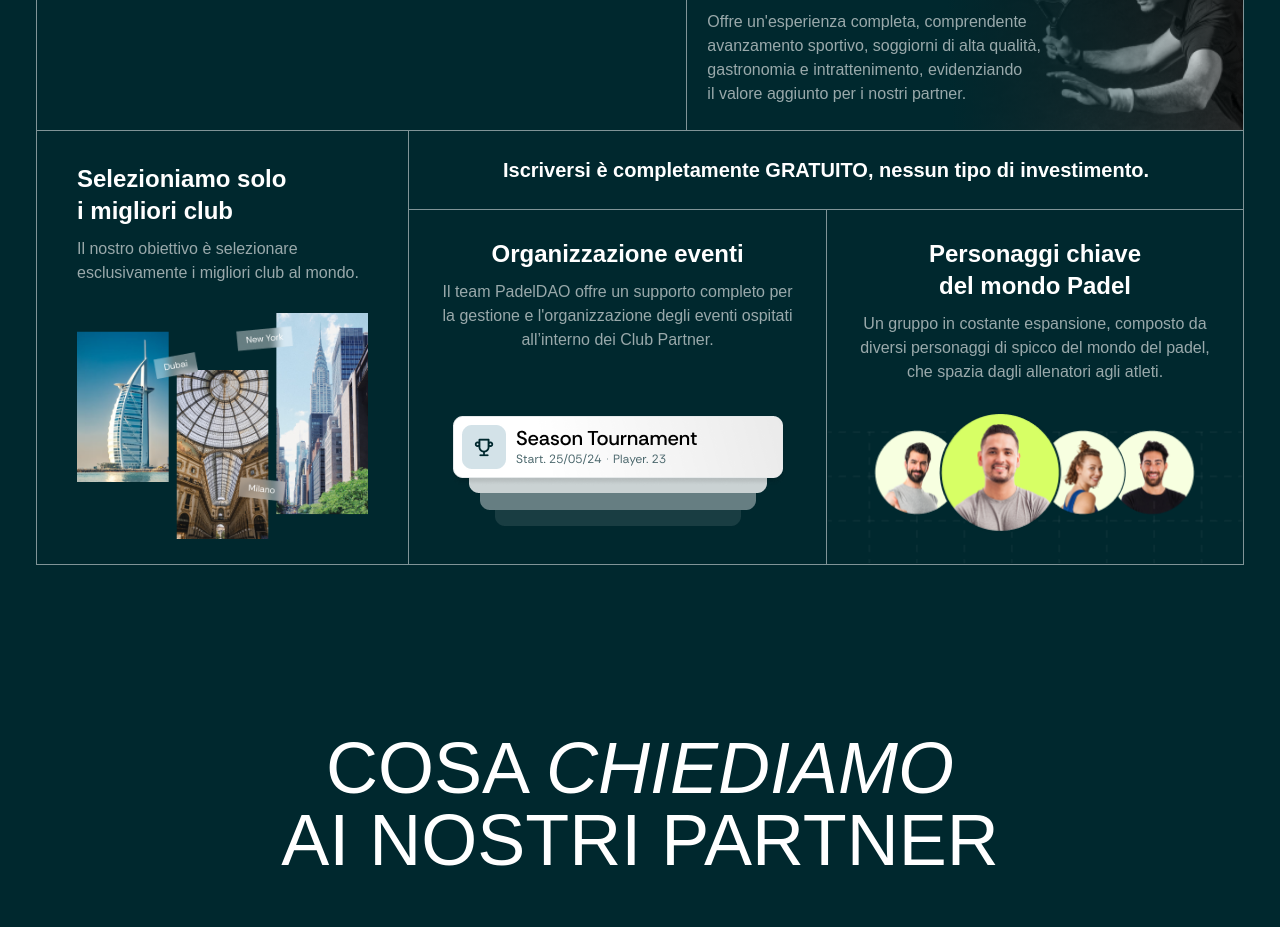
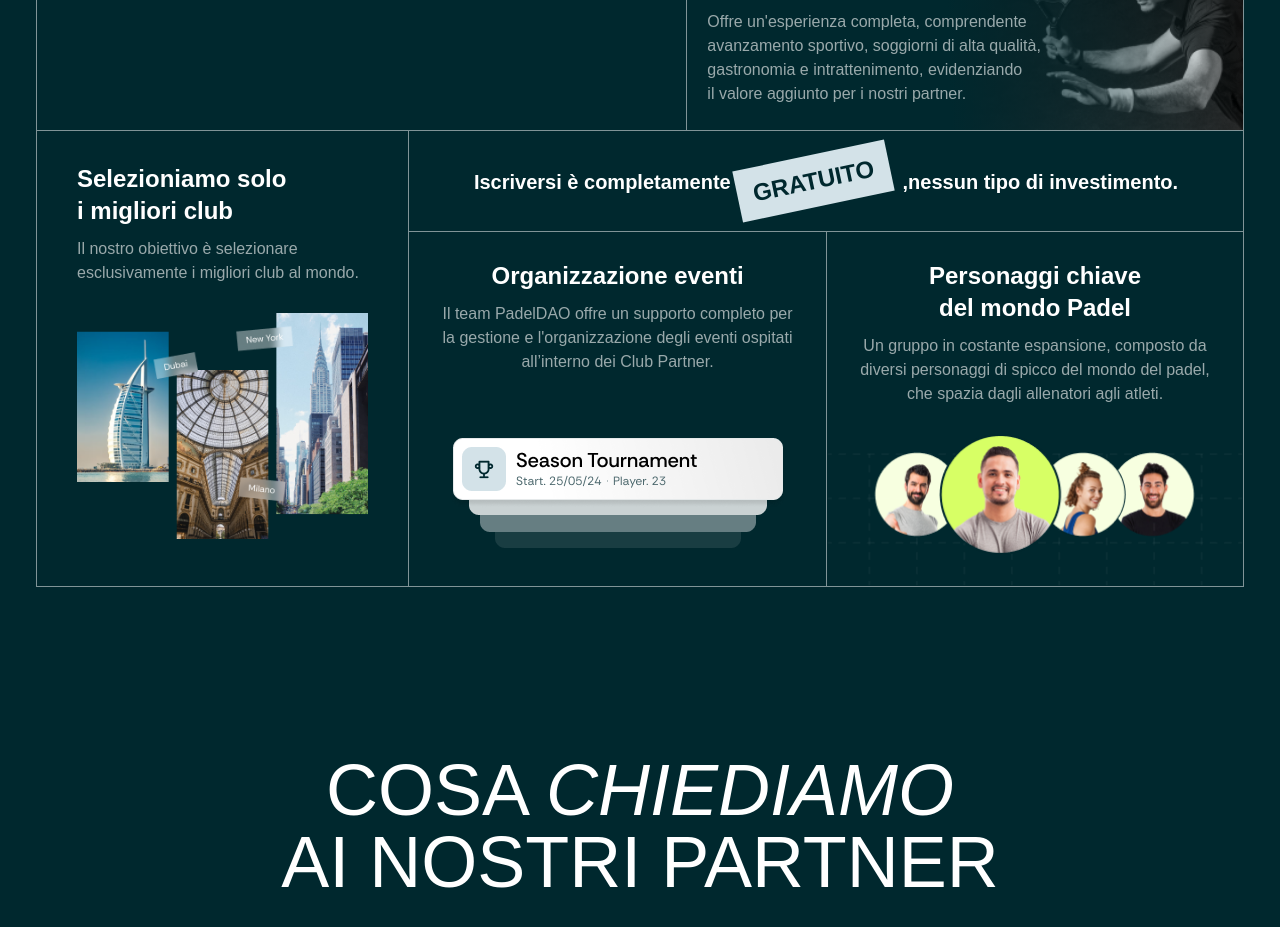
Before and after one commit to logix-software/frontend-assessment, a Nuxt app: page / in a window 1280 px wide. Shown: the part 4120-5047 px from the top of the page. Built offline with nearby package versions, Linux system fonts and the light colour scheme; a web font is replaced by a local one.

Commit message:
fix: span rotation

```diff
--- a/pages/index.vue
+++ b/pages/index.vue
@@ -171,12 +171,12 @@
                         </div>
                     </div>
                     <div class=" basis-9/12">
-                        <div
-                            class="py-6 text-center text-white font-bold text-[20px] border-b-[0.5px] border-b-white/50">
+                        <p class="py-6 text-center text-white font-bold text-[20px] border-b-[0.5px] border-b-white/50">
                             Iscriversi è completamente
-                            <span>GRATUITO</span>,
-                            nessun tipo di investimento.
-                        </div>
+                            <span
+                                class="bg-[#D3E2E8] text-2xl py-2.5 px-4 text-app-bg transform rotate-[-11.94deg] inline-block">GRATUITO</span>
+                            &nbsp;,nessun tipo di investimento.
+                        </p>
                         <div class="flex flex-col sm:flex-row sm:divide-x divide-y sm:divide-y-0 divide-white/50">
                             <div class="basis-6/12 p-7 pb-5 md:pb-0 text-center">
                                 <p class="text-white font-semibold text-2xl">
```
